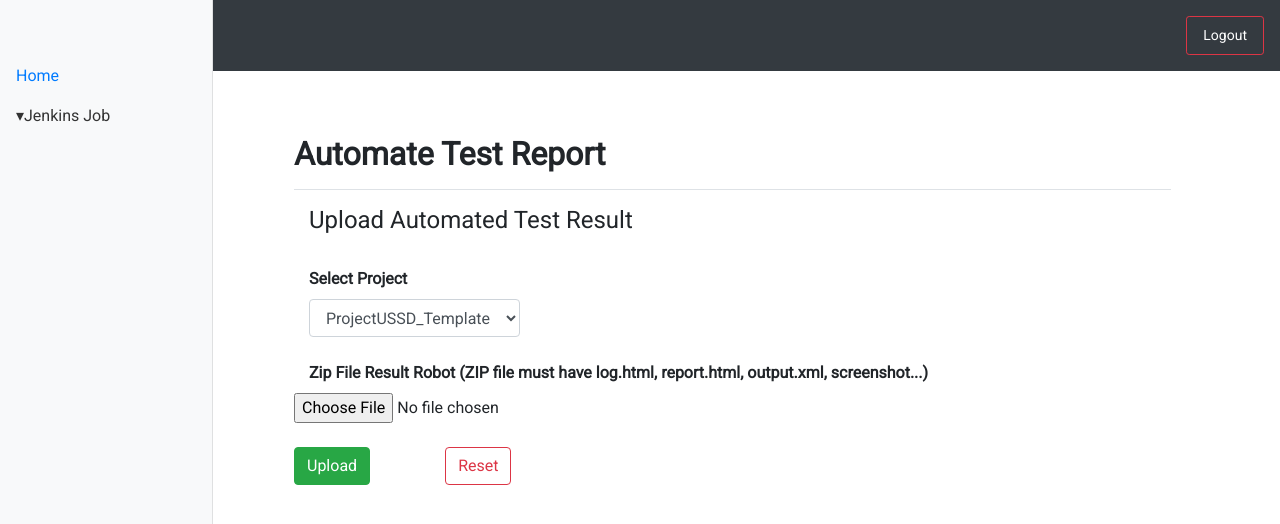
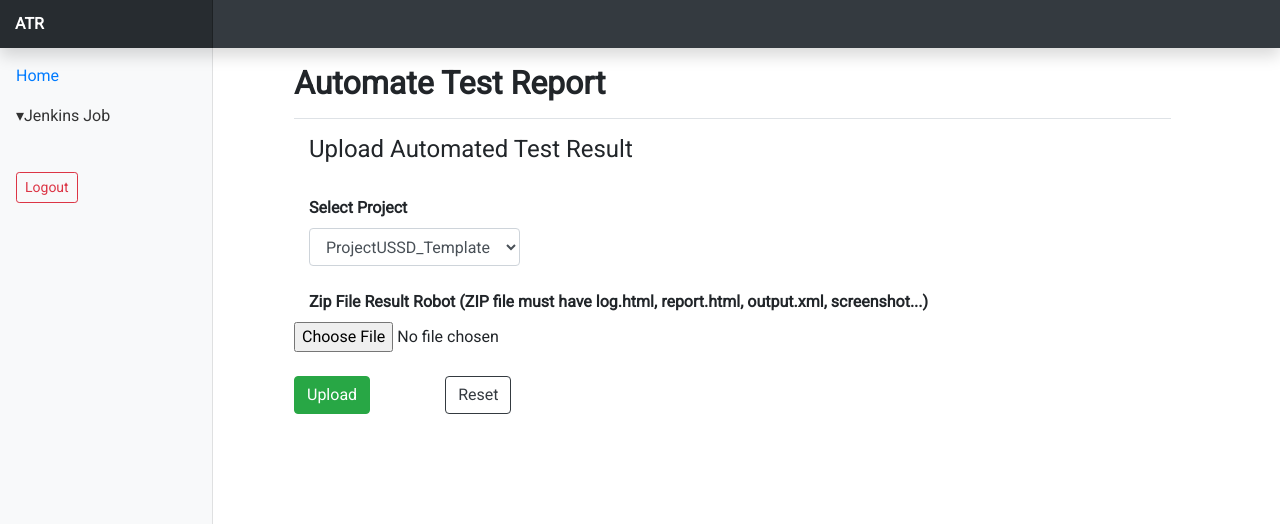
Before and after one commit to salmondev/atr-css, an Angular app: page / in a window 1280 px wide. Shown: the top 524 px of the page. Built offline with nearby package versions, Linux system fonts and the light colour scheme; sample sign-in values are in the browser's storage.

Commit message:
Add logout button on sidebar

```diff
--- a/src/app/app.component.html
+++ b/src/app/app.component.html
@@ -1,6 +1,6 @@
 <!-- nav -->
-<nav class="navbar navbar-expand-lg navbar-dark bg-dark" *ngIf="currentUser">
-  <a class="navbar-brand" href="#">Navbar w/ text</a>
+<!-- <nav class="navbar navbar-expand-lg navbar-dark bg-dark" *ngIf="currentUser">
+  <a class="navbar-brand" href="#">ATR</a>
   <button class="navbar-toggler" type="button" data-toggle="collapse" data-target="#navbarText"
     aria-controls="navbarText" aria-expanded="false" aria-label="Toggle navigation">
     <span class="navbar-toggler-icon"></span>
@@ -15,7 +15,7 @@
       <a class="nav-item nav-link btn btn-sm btn-outline-danger" (click)="logout()">Logout</a>
     </span>
   </div>
-</nav>
+</nav> -->
 
 <!-- main app container -->
 <div class="container">
--- a/src/app/home/home.component.html
+++ b/src/app/home/home.component.html
@@ -33,7 +33,7 @@
           <button class="btn btn-success" type="submit">Upload</button>
         </div>
         <div class="col-sm-2">
-          <button class="btn btn-outline-danger" type="reset">Reset</button>
+          <button class="btn btn-outline-dark" type="reset">Reset</button>
         </div>
       </div>
     </form>
--- a/src/app/layouts/sidenav/sidenav.component.html
+++ b/src/app/layouts/sidenav/sidenav.component.html
@@ -1,6 +1,6 @@
-<!-- <nav class="navbar navbar-dark fixed-top bg-dark flex-md-nowrap p-0 shadow">
+<nav class="navbar navbar-dark fixed-top bg-dark flex-md-nowrap p-0 shadow">
   <a class="navbar-brand col-sm-3 col-md-2 mr-0 navbar-dark" href="/home"><b>ATR</b></a>
-</nav> -->
+</nav>
 <div class="container-fluid">
   <div class="row">
     <nav class="col-md-2 d-none d-md-block bg-light sidebar">
@@ -39,9 +39,9 @@
         </h6>
         <ul class="nav flex-column mb-2">
           <li class="nav-item">
-            <a class="nav-link" href="#">
+            <a class="nav-link" href="">
               <span data-feather="file-text"></span>
-              <!-- <button class="btn btn-sm btn-outline-danger">Logout</button> -->
+              <button class="btn btn-sm btn-outline-danger" (click)="logout()">Logout</button>
               <!-- <a class="nav-item nav-link btn btn-sm btn-outline-danger" (click)="logout()">Logout</a> -->
             </a>
           </li>
--- a/src/app/layouts/sidenav/sidenav.component.ts
+++ b/src/app/layouts/sidenav/sidenav.component.ts
@@ -1,4 +1,7 @@
 import { Component, OnInit } from '@angular/core';
+
+import { AuthenticationService } from '../../_services';
+import { Router } from '@angular/router';
 
 @Component({
   selector: 'app-sidenav',
@@ -7,9 +10,18 @@ import { Component, OnInit } from '@angular/core';
 })
 export class SidenavComponent implements OnInit {
 
-  constructor() { }
+  constructor(
+    private router: Router,
+    private authenticationService: AuthenticationService
+  ) {
+  }
 
   ngOnInit() {
   }
 
+  logout() {
+    this.authenticationService.logout();
+    this.router.navigate(['/login']);
+  }
+
 }
```
